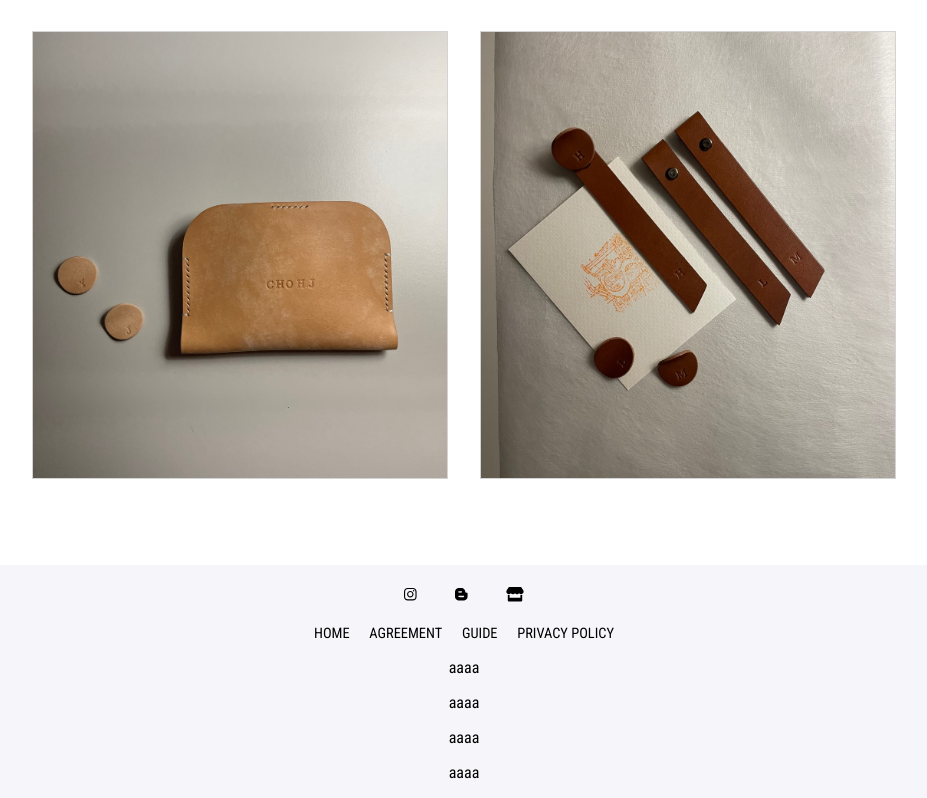
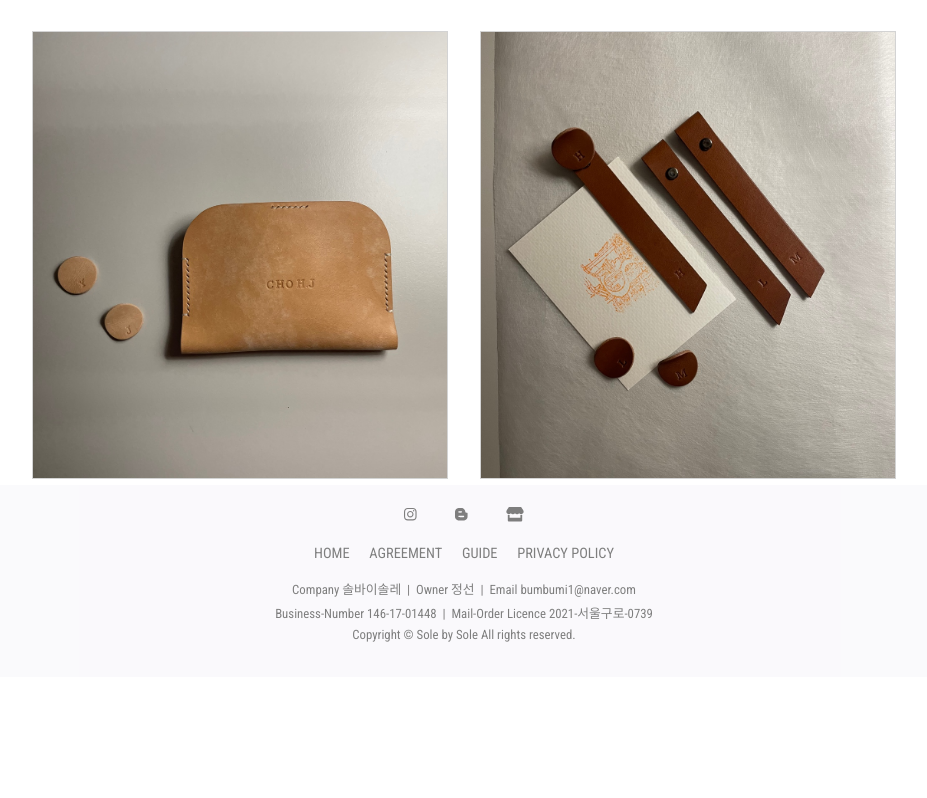
Before and after one commit to CodeSoom/project-spring-1-JamieShin0201, a React (Create React App) app in the folder front/: page / in a window 1280 px wide. Shown: the part 2319-3117 px from the top of the page, without its empty margins (176-1103 px from the left). After the commit the page ends 2996 px from the top, so only its background shows below. Built offline with nearby package versions, Linux system fonts and the light colour scheme.

Commit message:
Footer를 하단에 고정시키고 정보를 입력하라

```diff
--- a/front/src/App.module.css
+++ b/front/src/App.module.css
@@ -0,0 +1,5 @@
+.container {
+  display: flex;
+  flex-direction: column;
+  height: 100%;
+}
--- a/front/src/components/footer/Footer.jsx
+++ b/front/src/components/footer/Footer.jsx
@@ -6,13 +6,25 @@ export default function Footer() {
   return (
     <footer className={styles.footer}>
       <div className={styles.outLinks}>
-        <a href="/">
+        <a
+          target="_blank"
+          rel="noopener noreferrer"
+          href="https://www.instagram.com/sole_bysole/"
+        >
           <i className="fab fa-instagram" />
         </a>
-        <a href="/">
+        <a
+          target="_blank"
+          rel="noopener noreferrer"
+          href="https://blog.naver.com/bumbumi1"
+        >
           <i className="fab fa-blogger-b" />
         </a>
-        <a href="/">
+        <a
+          target="_blank"
+          rel="noopener noreferrer"
+          href="https://www.idus.com/w/artist/33ff73f6-fbbb-4b88-9e3b-73b9a4a8bd3f/product"
+        >
           <i className="fas fa-store" />
         </a>
       </div>
@@ -25,10 +37,15 @@ export default function Footer() {
       </div>
 
       <div className={styles.info}>
-        <p>aaaa</p>
-        <p>aaaa</p>
-        <p>aaaa</p>
-        <p>aaaa</p>
+        <p>
+          Company 솔바이솔레 &nbsp;|&nbsp; Owner 정선 &nbsp;|&nbsp; Email
+          bumbumi1@naver.com
+        </p>
+        <p>
+          Business-Number 146-17-01448 &nbsp;|&nbsp; Mail-Order Licence
+          2021-서울구로-0739
+        </p>
+        <p>Copyright © Sole by Sole All rights reserved.</p>
       </div>
     </footer>
   );
--- a/front/src/components/footer/Footer.module.css
+++ b/front/src/components/footer/Footer.module.css
@@ -4,7 +4,8 @@
   flex-direction: column;
   align-items: center;
   background-color: #f6f5fa;
-  margin-top: 5em;
+  margin-top: auto;
+  opacity: 0.5;
 }
 
 .links,
@@ -17,6 +18,7 @@
 
 .links {
   width: 300px;
+  margin-bottom: 1em;
 }
 
 .outLinks {
@@ -38,3 +40,15 @@
 .outLinks > a > i {
   margin-right: 1em;
 }
+
+.info {
+  display: flex;
+  flex-direction: column;
+  align-items: center;
+  margin-bottom: 2em;
+}
+
+.info > p {
+  font-size: 0.8em;
+  margin: 0.2em;
+}
```
